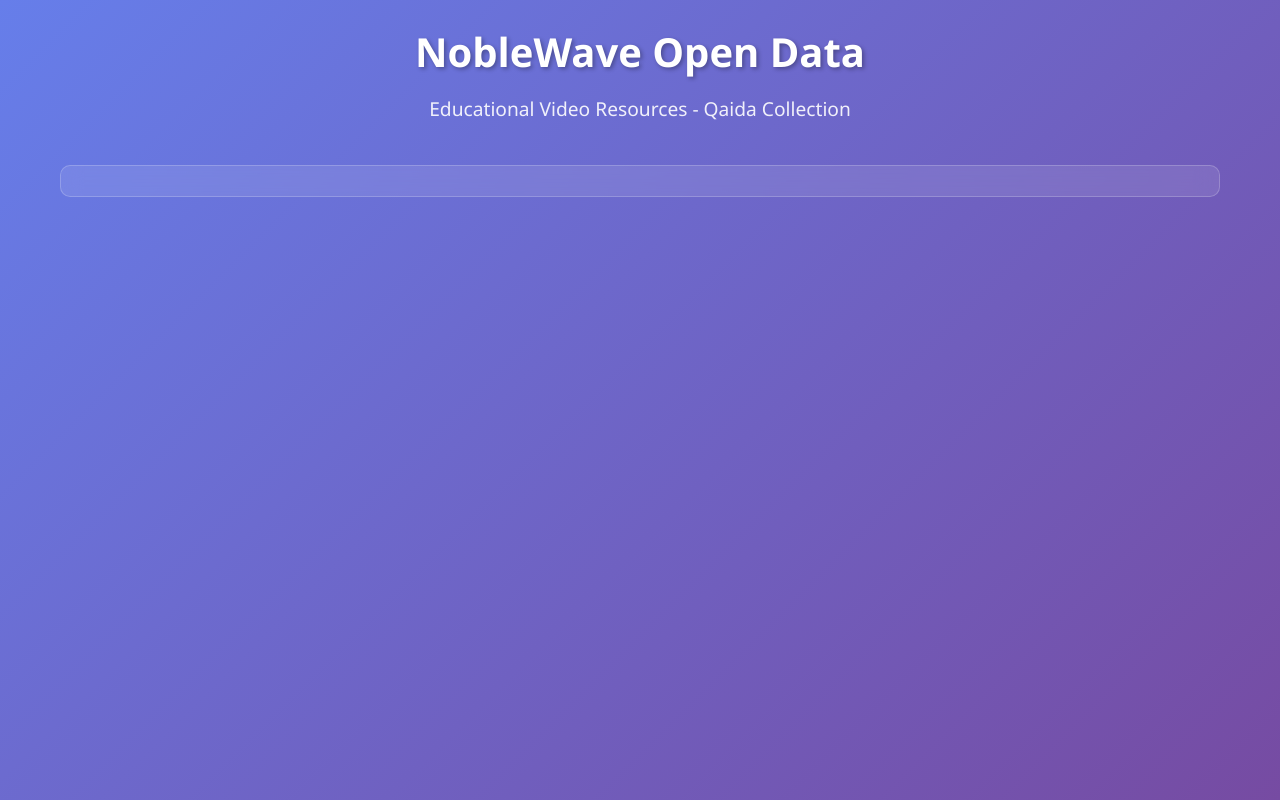
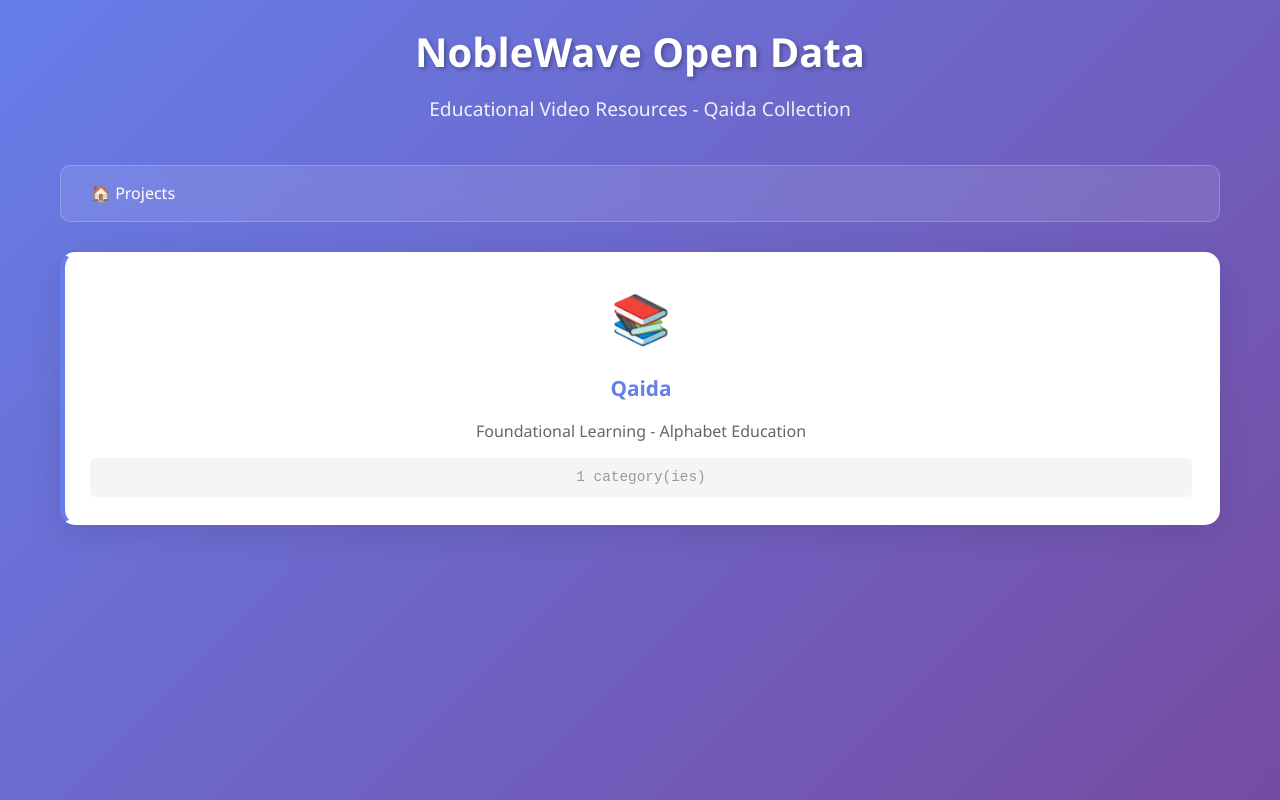
Before and after one commit to noble-wave/open-data, a plain HTML site: page index.html in a window 1280 px wide. Drawn offline with Linux system fonts and the light colour scheme.

Commit message:
Fix script tag for dataStructure.js in index.html

```diff
--- a/index.html
+++ b/index.html
@@ -6,7 +6,7 @@
     <meta name="viewport" content="width=device-width, initial-scale=1.0">
     <title>NobleWave Open Data - Qaida Videos</title>
     <link rel="stylesheet" href="styles.css">
-    <link href="dataStructure.js">
+    <script src="dataStructure.js"></script>
 </head>
 
 <body>
```
